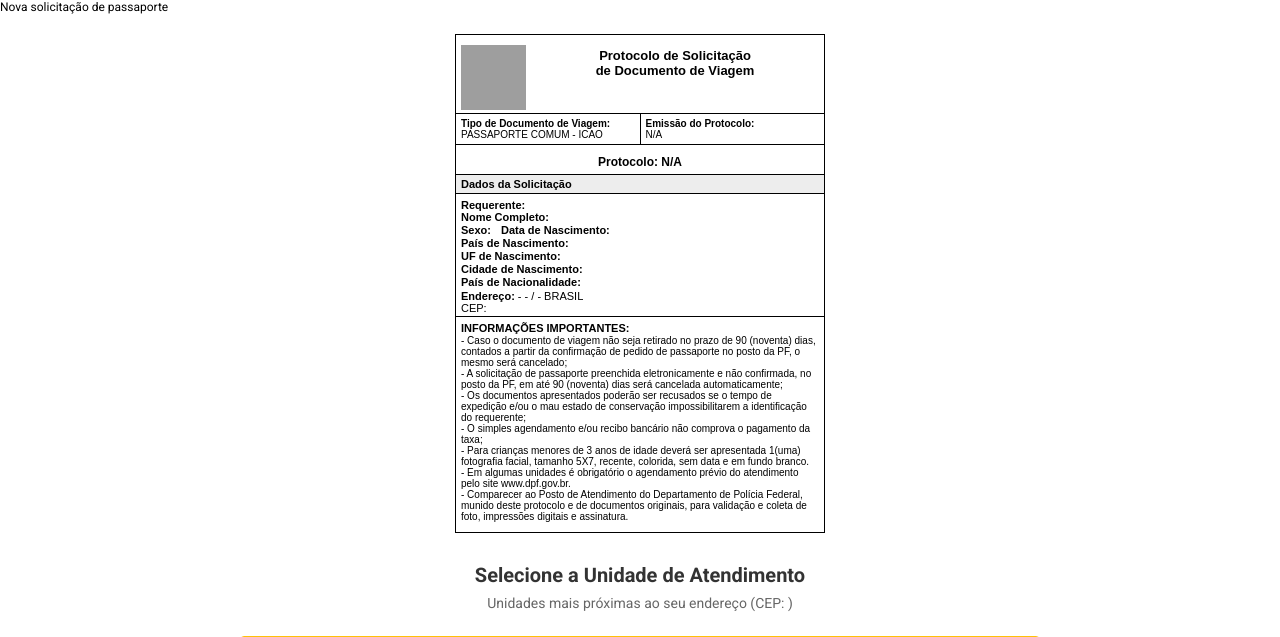
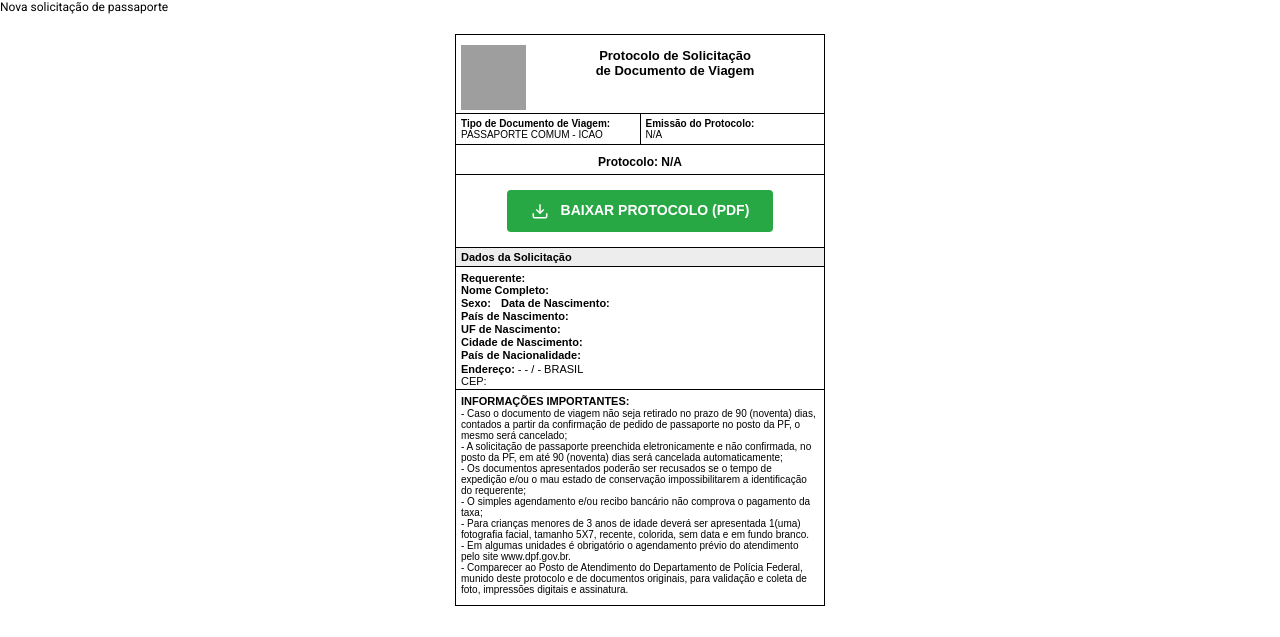
Before and after one commit to Solutionsforce/PassPF, a Flask app: page /protocolo in a window 1280 px wide. Shown: the part 183-820 px from the top of the page. Run offline with Flask 3, Linux system fonts and the light colour scheme; grey boxes are pictures that could not be loaded.

Commit message:
Add functionality for users to download their travel request protocol
Implements a new route '/download-protocolo' to generate and serve a PDF of the user's request protocol using reportlab. Adds corresponding UI elements and styling to confirmation and protocol pages for a download link. Installs the 'reportlab' library.

Replit-Commit-Author: Agent
Replit-Commit-Session-Id: 2f1d9dde-6280-4dd7-be92-213d7a001ec0
Replit-Commit-Checkpoint-Type: full_checkpoint
Replit-Commit-Event-Id: 8a582e53-6cdd-4cb1-82bd-f19aa4d4107e
Replit-Commit-Screenshot-Url: https://storage.googleapis.com/screenshot-production-us-central1/c69ae46c-7eaa-4d13-905b-498ffecf424b/2f1d9dde-6280-4dd7-be92-213d7a001ec0/hsamHTg

```diff
--- a/app.py
+++ b/app.py
@@ -1,9 +1,17 @@
-from flask import Flask, render_template, request, redirect, url_for, session
+from flask import Flask, render_template, request, redirect, url_for, session, send_file, make_response
 from datetime import datetime, timedelta
 import random
 import string
 import os
 import json
+from io import BytesIO
+from reportlab.lib.pagesizes import A4
+from reportlab.lib import colors
+from reportlab.lib.units import mm
+from reportlab.platypus import SimpleDocTemplate, Table, TableStyle, Paragraph, Spacer, Image
+from reportlab.lib.styles import getSampleStyleSheet, ParagraphStyle
+from reportlab.lib.enums import TA_CENTER, TA_LEFT
+from reportlab.pdfgen import canvas
 
 app = Flask(__name__)
 app.secret_key = os.environ.get('SESSION_SECRET', 'sua_chave_secreta_aqui_123456')
@@ -188,5 +196,122 @@ def agendar():
                          protocolo=protocolo,
                          data=data_atual)
 
+@app.route('/download-protocolo')
+def download_protocolo():
+    protocolo = session.get('protocolo', 'N/A')
+    data_emissao = session.get('data_emissao', 'N/A')
+    dados_pessoais = session.get('dados_pessoais', {})
+    dados_complementares = session.get('dados_complementares', {})
+
+    buffer = BytesIO()
+
+    pdf = canvas.Canvas(buffer, pagesize=A4)
+    width, height = A4
+
+    y = height - 50
+
+    pdf.setFont("Helvetica-Bold", 16)
+    pdf.drawCentredString(width / 2, y, "PROTOCOLO DE SOLICITAÇÃO")
+    y -= 20
+    pdf.drawCentredString(width / 2, y, "DE DOCUMENTO DE VIAGEM")
+    y -= 40
+
+    pdf.setStrokeColor(colors.black)
+    pdf.setLineWidth(1.5)
+    pdf.rect(50, y - 200, width - 100, 200, stroke=1, fill=0)
+
+    pdf.setFont("Helvetica-Bold", 11)
+    pdf.drawString(70, y - 25, "Tipo de Documento de Viagem:")
+    pdf.setFont("Helvetica", 11)
+    pdf.drawString(280, y - 25, "PASSAPORTE COMUM - ICAO")
+
+    pdf.setFont("Helvetica-Bold", 11)
+    pdf.drawString(70, y - 45, "Emissão do Protocolo:")
+    pdf.setFont("Helvetica", 11)
+    pdf.drawString(280, y - 45, data_emissao)
+
+    pdf.setFont("Helvetica-Bold", 14)
+    pdf.drawString(70, y - 75, f"Protocolo: {protocolo}")
+
+    pdf.setFont("Helvetica-Bold", 12)
+    pdf.drawString(70, y - 105, "Dados da Solicitação")
+
+    pdf.setFont("Helvetica-Bold", 10)
+    pdf.drawString(70, y - 125, "Requerente:")
+
+    pdf.setFont("Helvetica-Bold", 9)
+    pdf.drawString(70, y - 145, "Nome Completo:")
+    pdf.setFont("Helvetica", 9)
+    pdf.drawString(170, y - 145, dados_pessoais.get('nome', '').upper())
+
+    pdf.setFont("Helvetica-Bold", 9)
+    pdf.drawString(70, y - 160, "Sexo:")
+    pdf.setFont("Helvetica", 9)
+    pdf.drawString(170, y - 160, dados_pessoais.get('sexo', '').capitalize())
+
+    pdf.setFont("Helvetica-Bold", 9)
+    pdf.drawString(280, y - 160, "Data de Nascimento:")
+    pdf.setFont("Helvetica", 9)
+    pdf.drawString(400, y - 160, dados_pessoais.get('data_nascimento', ''))
+
+    pdf.setFont("Helvetica-Bold", 9)
+    pdf.drawString(70, y - 180, "Endereço:")
+    pdf.setFont("Helvetica", 8)
+    endereco_completo = f"{dados_complementares.get('logradouro', '').upper()} - {dados_complementares.get('bairro', '').upper()}"
+    pdf.drawString(170, y - 180, endereco_completo)
+
+    cidade_uf = f"{dados_complementares.get('cidade_endereco', '').upper()}/{dados_complementares.get('uf_endereco', '').upper()} - BRASIL"
+    pdf.drawString(170, y - 193, cidade_uf)
+
+    y -= 220
+
+    pdf.setFont("Helvetica-Bold", 11)
+    pdf.drawString(50, y, "INFORMAÇÕES IMPORTANTES:")
+    y -= 20
+
+    informacoes = [
+        "- Caso o documento de viagem não seja retirado no prazo de 90 (noventa) dias, contados a",
+        "  partir da confirmação de pedido de passaporte no posto da PF, o mesmo será cancelado;",
+        "",
+        "- A solicitação de passaporte preenchida eletronicamente e não confirmada, no posto da PF,",
+        "  em até 90 (noventa) dias será cancelada automaticamente;",
+        "",
+        "- Os documentos apresentados poderão ser recusados se o tempo de expedição e/ou o mau",
+        "  estado de conservação impossibilitarem a identificação do requerente;",
+        "",
+        "- O simples agendamento e/ou recibo bancário não comprova o pagamento da taxa;",
+        "",
+        "- Para crianças menores de 3 anos de idade deverá ser apresentada 1(uma) fotografia facial,",
+        "  tamanho 5X7, recente, colorida, sem data e em fundo branco.",
+        "",
+        "- Em algumas unidades é obrigatório o agendamento prévio do atendimento pelo site",
+        "  www.dpf.gov.br.",
+        "",
+        "- Comparecer ao Posto de Atendimento do Departamento de Polícia Federal, munido deste",
+        "  protocolo e de documentos originais, para validação e coleta de foto, impressões digitais",
+        "  e assinatura."
+    ]
+
+    pdf.setFont("Helvetica", 9)
+    for info in informacoes:
+        pdf.drawString(50, y, info)
+        y -= 12
+
+    pdf.setFont("Helvetica-Oblique", 8)
+    pdf.drawString(50, 30, f"Documento gerado em {datetime.now().strftime('%d/%m/%Y às %H:%M')}")
+
+    pdf.save()
+
+    buffer.seek(0)
+
+    response = make_response(send_file(
+        buffer,
+        mimetype='application/pdf',
+        as_attachment=True,
+        download_name=f'protocolo_{protocolo.replace(".", "-")}.pdf'
+    ))
+
+    return response
+
 if __name__ == '__main__':
     app.run(host='0.0.0.0', port=5000, debug=True)
--- a/requirements.txt
+++ b/requirements.txt
@@ -1,2 +1,3 @@
 Flask==3.0.0
 Werkzeug==3.0.1
+reportlab
--- a/static/css/style.css
+++ b/static/css/style.css
@@ -1078,6 +1078,34 @@ body {
     font-weight: bold;
 }
 
+.protocolo-download-section {
+    text-align: center;
+    padding: 15px 0;
+    border-bottom: 1.5px solid #000;
+}
+
+.btn-download-protocolo {
+    display: inline-block;
+    background: #28a745;
+    color: #fff;
+    padding: 12px 24px;
+    text-decoration: none;
+    border-radius: 4px;
+    font-size: 14px;
+    font-weight: bold;
+    transition: background 0.3s;
+    border: none;
+    cursor: pointer;
+}
+
+.btn-download-protocolo:hover {
+    background: #218838;
+}
+
+.btn-download-protocolo svg {
+    vertical-align: middle;
+}
+
 .protocolo-dados-section {
     padding: 0;
     border-bottom: 1.5px solid #000;
--- a/templates/protocolo.html
+++ b/templates/protocolo.html
@@ -28,6 +28,17 @@
 
     <div class="protocolo-numero-section">
         <span>Protocolo: {{ protocolo }}</span>
+    </div>
+
+    <div class="protocolo-download-section">
+        <a href="{{ url_for('download_protocolo') }}" class="btn-download-protocolo">
+            <svg width="18" height="18" viewBox="0 0 24 24" fill="none" stroke="currentColor" stroke-width="2" style="vertical-align: middle; margin-right: 8px;">
+                <path d="M21 15v4a2 2 0 0 1-2 2H5a2 2 0 0 1-2-2v-4"></path>
+                <polyline points="7 10 12 15 17 10"></polyline>
+                <line x1="12" y1="15" x2="12" y2="3"></line>
+            </svg>
+            BAIXAR PROTOCOLO (PDF)
+        </a>
     </div>
 
     <div class="protocolo-dados-section">
```
Also changed, not shown: templates/confirmacao_agendamento.html (+38 -0 lines), 1 other file.
